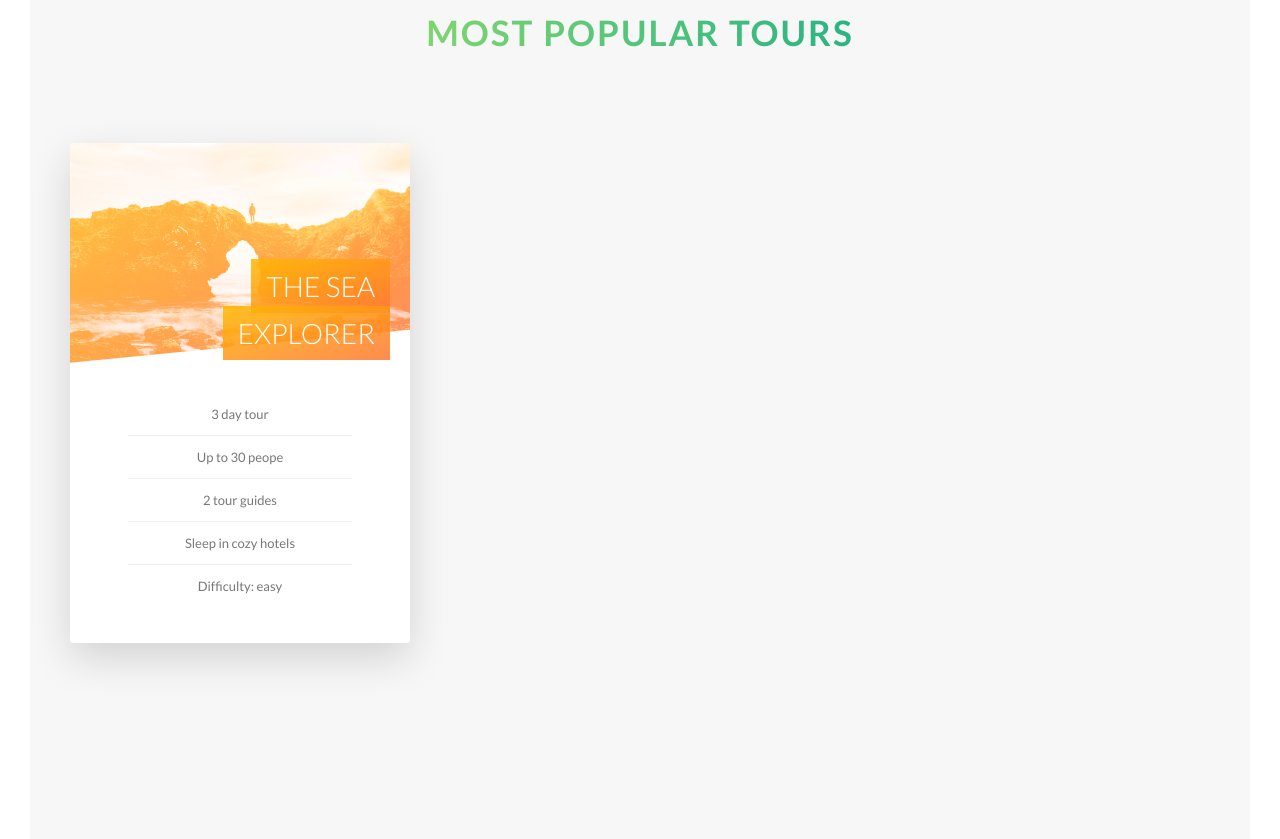
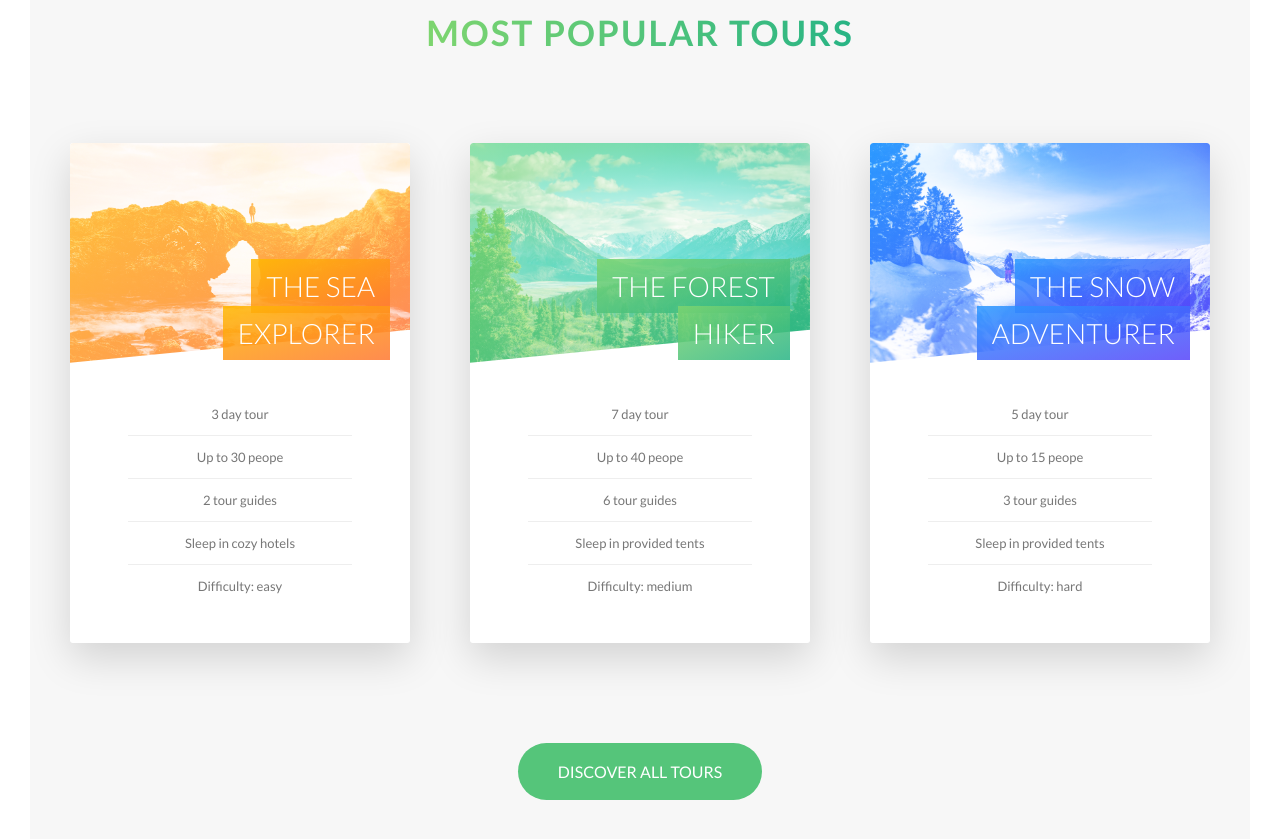
Before and after one commit to BenceHordos523/advanced-css, a plain HTML site: page first-project/index.html in a window 1280 px wide. Shown: the part 2292-3131 px from the top of the page. Drawn offline with Linux system fonts and the light colour scheme.

Commit message:
Finished cards

```diff
--- a/first-project/css/style.css
+++ b/first-project/css/style.css
@@ -106,6 +106,12 @@
 .u-margin-bottom-small {
   margin-bottom: 1.5rem; }
 
+.u-margin-top-big {
+  margin-top: 8rem; }
+
+.u-margin-top-huge {
+  margin-top: 10rem; }
+
 .btn:link, .btn:visited {
   text-transform: uppercase;
   text-decoration: none;
@@ -133,6 +139,12 @@
   color: #777; }
   .btn--white::after {
     background-color: #fff; }
+
+.btn--green {
+  background-color: #55c57a;
+  color: #fff; }
+  .btn--green::after {
+    background-color: #55c57a; }
 
 .btn::after {
   content: "";
@@ -236,6 +248,10 @@
       transform: rotateY(180deg); }
       .card__side--back-1 {
         background-image: linear-gradient(to right bottom, #ffb900, #ff7730); }
+      .card__side--back-2 {
+        background-image: linear-gradient(to right bottom, #7ed56f, #28b485); }
+      .card__side--back-3 {
+        background-image: linear-gradient(to right bottom, #2998ff, #5643fa); }
   .card:hover .card__side--front {
     transform: rotateY(-180deg); }
   .card:hover .card__side--back {
@@ -245,13 +261,15 @@
     height: 22rem;
     background-blend-mode: screen;
     -webkit-clip-path: polygon(0 0, 100% 0, 100% 85%, 0 100%);
-    clip-path: polygon(0 0, 100% 0, 100% 85%, 0 100%); }
+    clip-path: polygon(0 0, 100% 0, 100% 85%, 0 100%);
+    border-top-left-radius: 3px;
+    border-top-right-radius: 3px; }
     .card__picture--1 {
       background-image: linear-gradient(to right bottom, #ffb900, #ff7730), url("../img/nat-5.jpg"); }
     .card__picture--2 {
-      background-image: url("../img/nat-5.jpg"); }
+      background-image: linear-gradient(to right bottom, #7ed56f, #28b485), url("../img/nat-6.jpg"); }
     .card__picture--3 {
-      background-image: url("../img/nat-5.jpg"); }
+      background-image: linear-gradient(to right bottom, #2998ff, #5643fa), url("../img/nat-7.jpg"); }
   .card__heading {
     font-size: 2.8rem;
     font-weight: 300;
@@ -268,6 +286,10 @@
     box-decoration-break: clone; }
     .card__heading-span--1 {
       background-image: linear-gradient(to right bottom, rgba(255, 185, 0, 0.85), rgba(255, 119, 48, 0.85)); }
+    .card__heading-span--2 {
+      background-image: linear-gradient(to right bottom, rgba(126, 213, 111, 0.85), rgba(40, 180, 133, 0.85)); }
+    .card__heading-span--3 {
+      background-image: linear-gradient(to right bottom, rgba(41, 152, 255, 0.85), rgba(86, 67, 250, 0.85)); }
   .card__details {
     padding: 3rem; }
     .card__details ul {
@@ -280,6 +302,23 @@
         padding: 1rem; }
         .card__details ul li:not(:last-child) {
           border-bottom: 1px solid #eee; }
+  .card__cta {
+    position: absolute;
+    top: 50%;
+    left: 50%;
+    transform: translate(-50%, -50%);
+    width: 90%;
+    text-align: center; }
+  .card__price-box {
+    text-align: center;
+    margin-bottom: 8rem;
+    color: #fff; }
+  .card__price-only {
+    font-size: 1.4rem;
+    text-transform: uppercase; }
+  .card__price-value {
+    font-size: 6rem;
+    font-weight: 100; }
 
 .header {
   height: 95vh;
@@ -344,5 +383,5 @@
 
 .section-tours {
   background-color: #f7f7f7;
-  padding: 25rem 0 50rem 0;
+  padding: 25rem 0 15rem 0;
   margin-top: -10rem; }
--- a/first-project/index.html
+++ b/first-project/index.html
@@ -133,20 +133,83 @@
               </div>
             </div>
             <div class="card__side card__side--back card__side--back-1">
-                Back
+              <div class="card__cta">
+                <div class="card__price-box">
+                  <p class="card__price-only">Only</p>
+                  <p class="card__price-value">$297</p>
+                </div>
+                <a href="#" class="btn btn--white">Book now</a>
+              </div>
             </div>
           </div>
         </div>
         <div class="col-1-of-3">
           <div class="card">
-
+            <div class="card__side card__side--front">
+              <div class="card__picture card__picture--2">
+                &nbsp;
+              </div>
+              <h4 class="card__heading">
+                <span class="card__heading-span card__heading-span--2">
+                  The forest hiker
+                </span>
+              </h4>
+              <div class="card__details">
+                <ul>
+                  <li>7 day tour</li>
+                  <li>Up to 40 peope</li>
+                  <li>6 tour guides</li>
+                  <li>Sleep in provided tents</li>
+                  <li>Difficulty: medium</li>
+                </ul>
+              </div>
+            </div>
+            <div class="card__side card__side--back card__side--back-2">
+              <div class="card__cta">
+                <div class="card__price-box">
+                  <p class="card__price-only">Only</p>
+                  <p class="card__price-value">$497</p>
+                </div>
+                <a href="#" class="btn btn--white">Book now</a>
+              </div>
+            </div>
           </div>
         </div>
         <div class="col-1-of-3">
           <div class="card">
-
+            <div class="card__side card__side--front">
+              <div class="card__picture card__picture--3">
+                &nbsp;
+              </div>
+              <h4 class="card__heading">
+                <span class="card__heading-span card__heading-span--3">
+                  The snow adventurer
+                </span>
+              </h4>
+              <div class="card__details">
+                <ul>
+                  <li>5 day tour</li>
+                  <li>Up to 15 peope</li>
+                  <li>3 tour guides</li>
+                  <li>Sleep in provided tents</li>
+                  <li>Difficulty: hard</li>
+                </ul>
               </div>
             </div>
+            <div class="card__side card__side--back card__side--back-3">
+              <div class="card__cta">
+                <div class="card__price-box">
+                  <p class="card__price-only">Only</p>
+                  <p class="card__price-value">$897</p>
+                </div>
+                <a href="#" class="btn btn--white">Book now</a>
+              </div>
+            </div>
+          </div>
+        </div>
+      </div>
+      <div class="u-center-text u-margin-top-huge">
+        <a href="#" class="btn btn--green ">Discover all tours </a>
       </div>
     </section>
   </main>
--- a/first-project/sass/base/_utilities.scss
+++ b/first-project/sass/base/_utilities.scss
@@ -10,3 +10,9 @@
 .u-margin-bottom-small {
   margin-bottom: 1.5rem;
 }
+.u-margin-top-big {
+  margin-top: 8rem;
+}
+.u-margin-top-huge {
+  margin-top: 10rem;
+}
--- a/first-project/sass/components/_buttons.scss
+++ b/first-project/sass/components/_buttons.scss
@@ -33,6 +33,15 @@
 
     &::after {
       background-color: $color-white;
+    }
+  }
+
+  &--green {
+    background-color: $color-primary;
+    color: $color-white;
+
+    &::after {
+      background-color: $color-primary;
     }
   }
 
--- a/first-project/sass/components/_cards.scss
+++ b/first-project/sass/components/_cards.scss
@@ -27,6 +27,14 @@
       &-1 {
         background-image: linear-gradient(to right bottom, $color-secondary-light, $color-secondary-dark);
       }
+
+      &-2 {
+        background-image: linear-gradient(to right bottom, $color-primary-light, $color-primary-dark);
+      }
+
+      &-3 {
+        background-image: linear-gradient(to right bottom, $color-tertiary-light, $color-tertiary-dark);
+      }
     }
   }
 
@@ -44,6 +52,8 @@
     background-blend-mode: screen;
     -webkit-clip-path: polygon(0 0, 100% 0, 100% 85%, 0 100%);
     clip-path: polygon(0 0, 100% 0, 100% 85%, 0 100%);
+    border-top-left-radius: 3px;
+    border-top-right-radius: 3px;
 
 
     &--1 {
@@ -53,11 +63,15 @@
     }
 
     &--2 {
-      background-image: url('../img/nat-5.jpg');
+      background-image:
+      linear-gradient(to right bottom, $color-primary-light, $color-primary-dark),
+      url('../img/nat-6.jpg');
     }
 
     &--3 {
-      background-image: url('../img/nat-5.jpg');
+      background-image:
+      linear-gradient(to right bottom, $color-tertiary-light, $color-tertiary-dark),
+      url('../img/nat-7.jpg');
     }
   }
 
@@ -81,6 +95,14 @@
     &--1 {
       background-image: linear-gradient(to right bottom, rgba($color-secondary-light, .85), rgba($color-secondary-dark, .85));
     }
+
+    &--2 {
+      background-image: linear-gradient(to right bottom, rgba($color-primary-light, .85), rgba($color-primary-dark, .85));
+    }
+
+    &--3 {
+      background-image: linear-gradient(to right bottom, rgba($color-tertiary-light, .85), rgba($color-tertiary-dark, .85));
+    }
   }
 
   &__details {
@@ -102,4 +124,29 @@
       }
     }
   }
+
+  &__cta {
+    position: absolute;
+    top: 50%;
+    left: 50%;
+    transform: translate(-50%, -50%);
+    width: 90%;
+    text-align: center;
+  }
+
+  &__price-box {
+    text-align: center;
+    margin-bottom: 8rem;
+    color: $color-white;
+  }
+
+  &__price-only {
+    font-size: 1.4rem;
+    text-transform: uppercase;
+  }
+
+  &__price-value {
+    font-size: 6rem;
+    font-weight: 100;
+  }
 }
--- a/first-project/sass/pages/_home.scss
+++ b/first-project/sass/pages/_home.scss
@@ -20,6 +20,6 @@
 
 .section-tours {
   background-color: $color-gray-light-1;
-  padding: 25rem 0 50rem 0;
+  padding: 25rem 0 15rem 0;
   margin-top: -10rem;
 }
```
Lines whose indentation alone changed are shown as unchanged.
